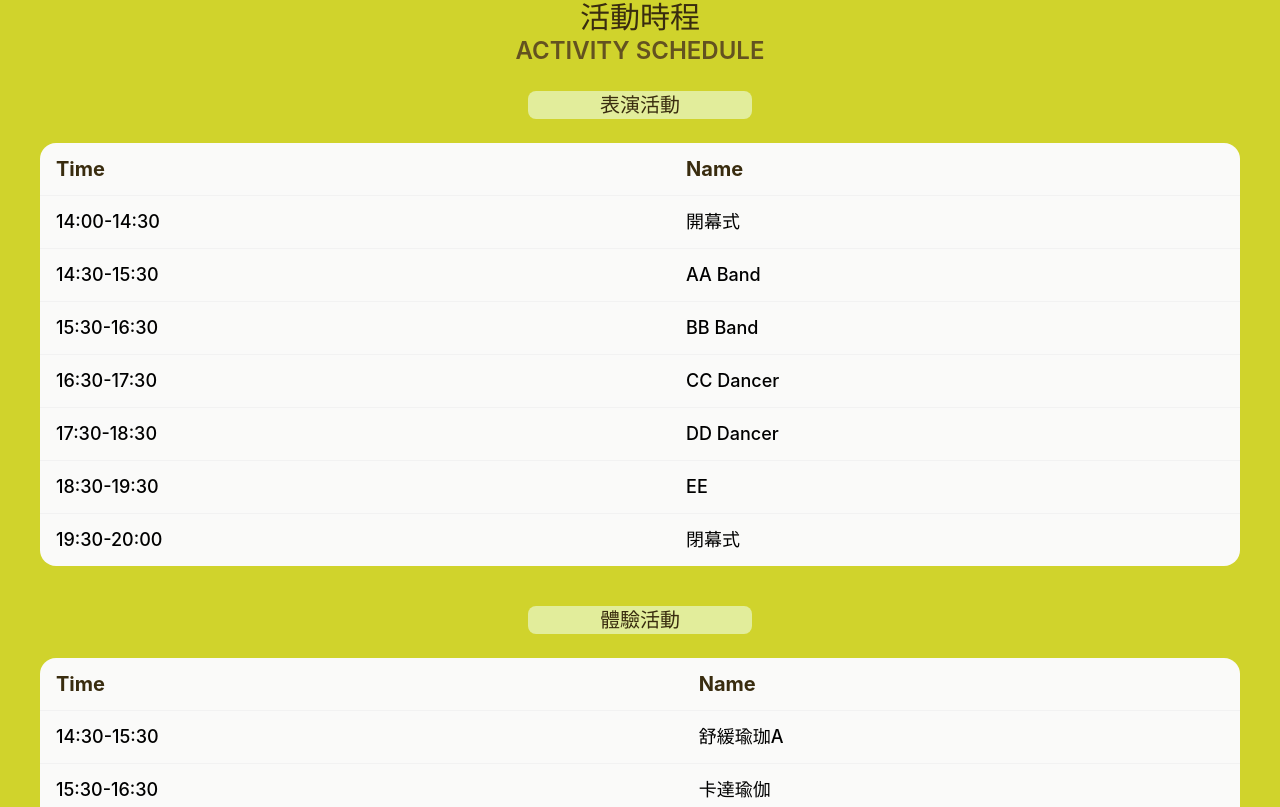
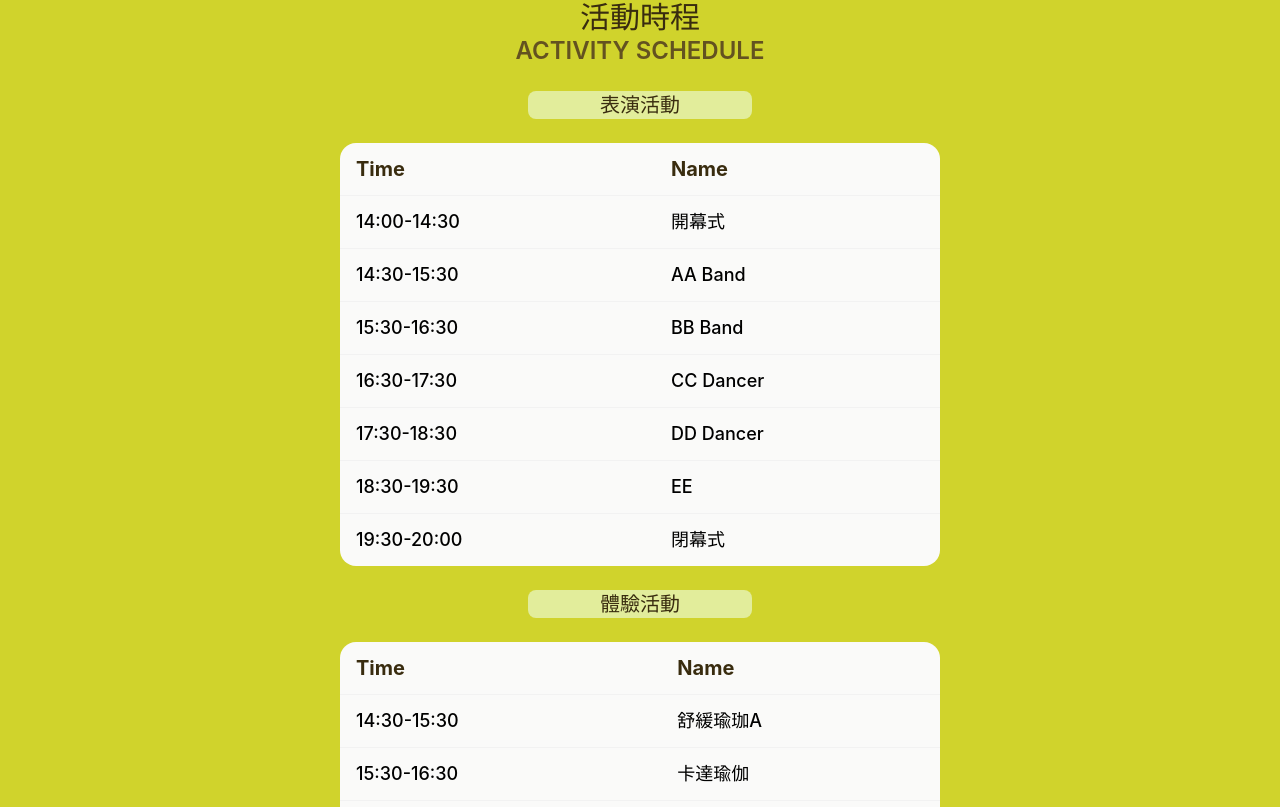
Before and after one commit to ritacc12/Picnic-Activity, a React (Vite) app: page / in a window 1280 px wide. Shown: the part 1253-2060 px from the top of the page. Built offline with nearby package versions, Linux system fonts and the light colour scheme; no server answers.

Commit message:
adjust width of schedule table

```diff
--- a/src/index.css
+++ b/src/index.css
@@ -60,6 +60,12 @@ body {
 }
 
 /* Schedule */
+
+.table{
+  width: 50%;
+  margin: auto;
+}
+
 td{
   font-size: 1.125rem; /* 18px */
   line-height: 1.75rem; /* 28px */
```
